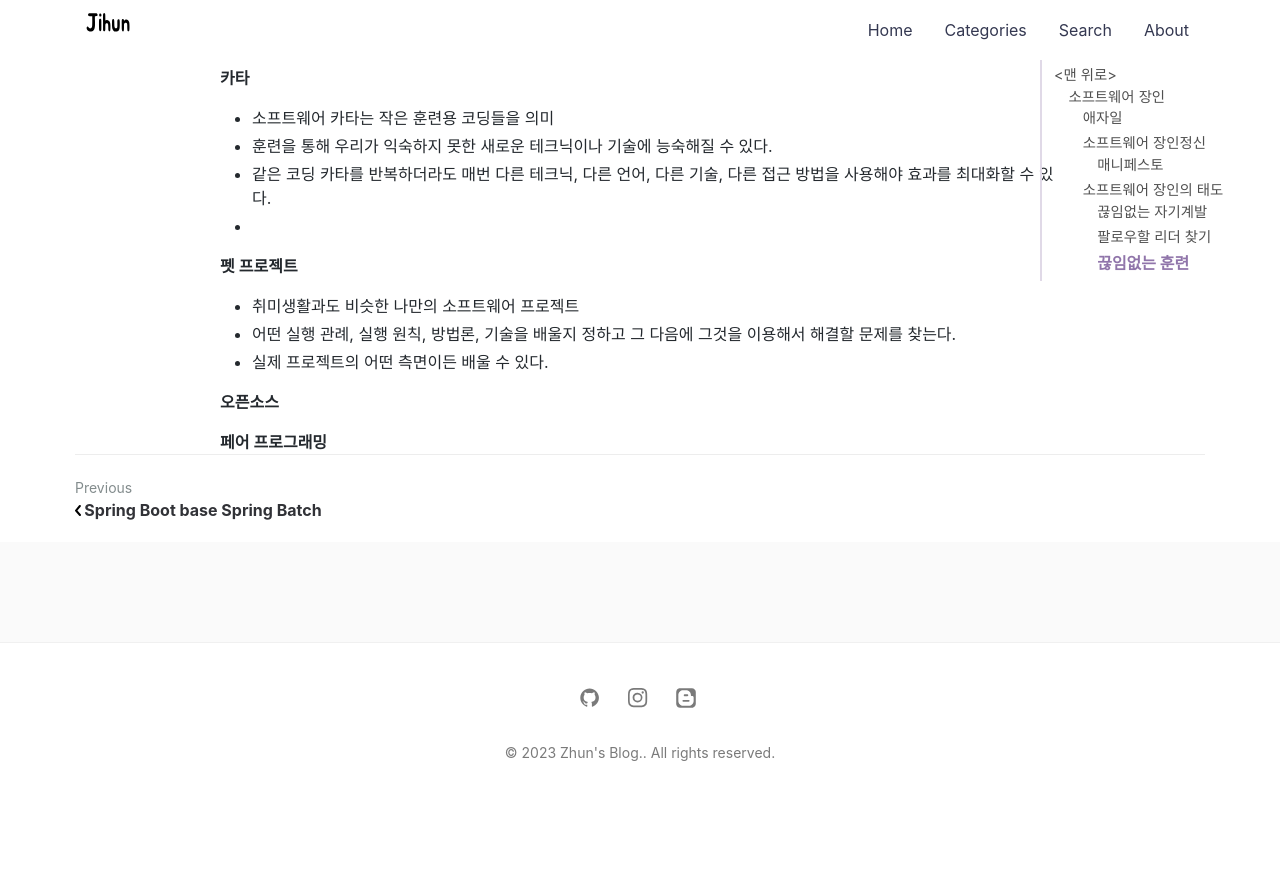
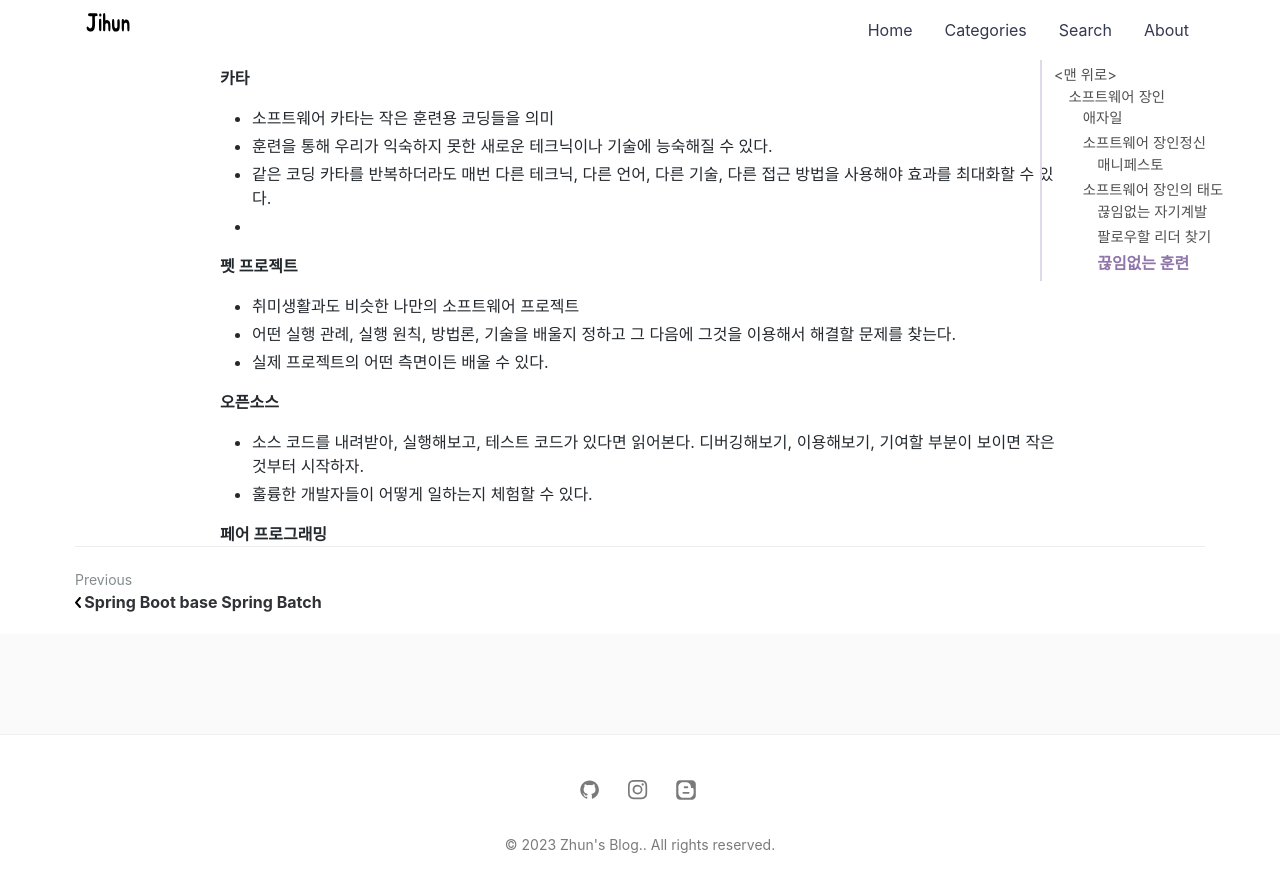
Before and after one commit to jihunparkme/jihunparkme.github.io, a Jekyll site: the page built from _posts/2023-02-01-a-software-master.md, in a window 1280 px wide and 900 px high, scrolled down 3623 px. Shown: the top 892 px of the window. Built offline with Jekyll 4.4.1, drawn with Linux system fonts in a browser that asks for light colours; nearby versions of some CDN libraries; comment, search, counter and statistics services are not loaded; before the commit the page ends 4431 px from its top, so only the background shows below that.

Commit message:
[software master] 오픈소스

```diff
--- a/_posts/2023-02-01-a-software-master.md
+++ b/_posts/2023-02-01-a-software-master.md
@@ -146,4 +146,7 @@ featured-img: a-software-master
 
 **오픈소스**
 
+- 소스 코드를 내려받아, 실행해보고, 테스트 코드가 있다면 읽어본다. 디버깅해보기, 이용해보기, 기여할 부분이 보이면 작은 것부터 시작하자.
+- 훌륭한 개발자들이 어떻게 일하는지 체험할 수 있다.
+
 **페어 프로그래밍**
```
